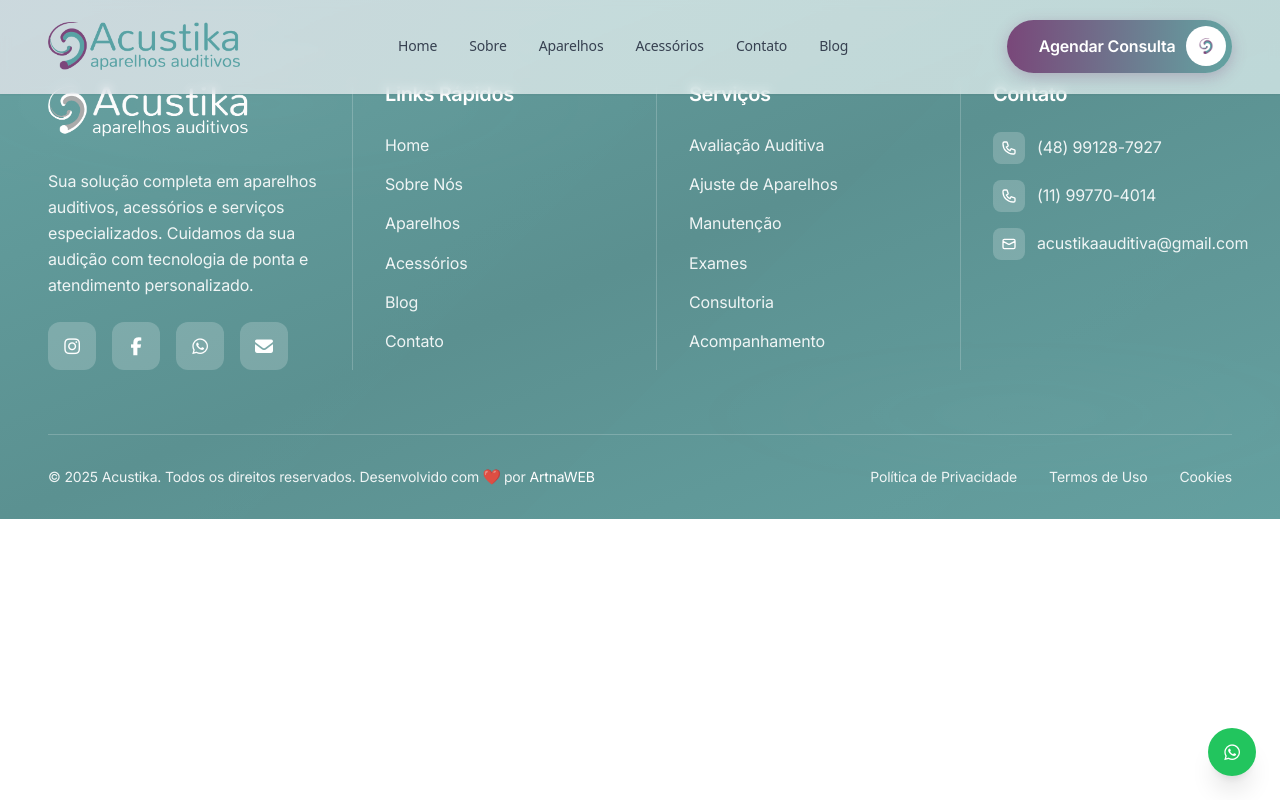
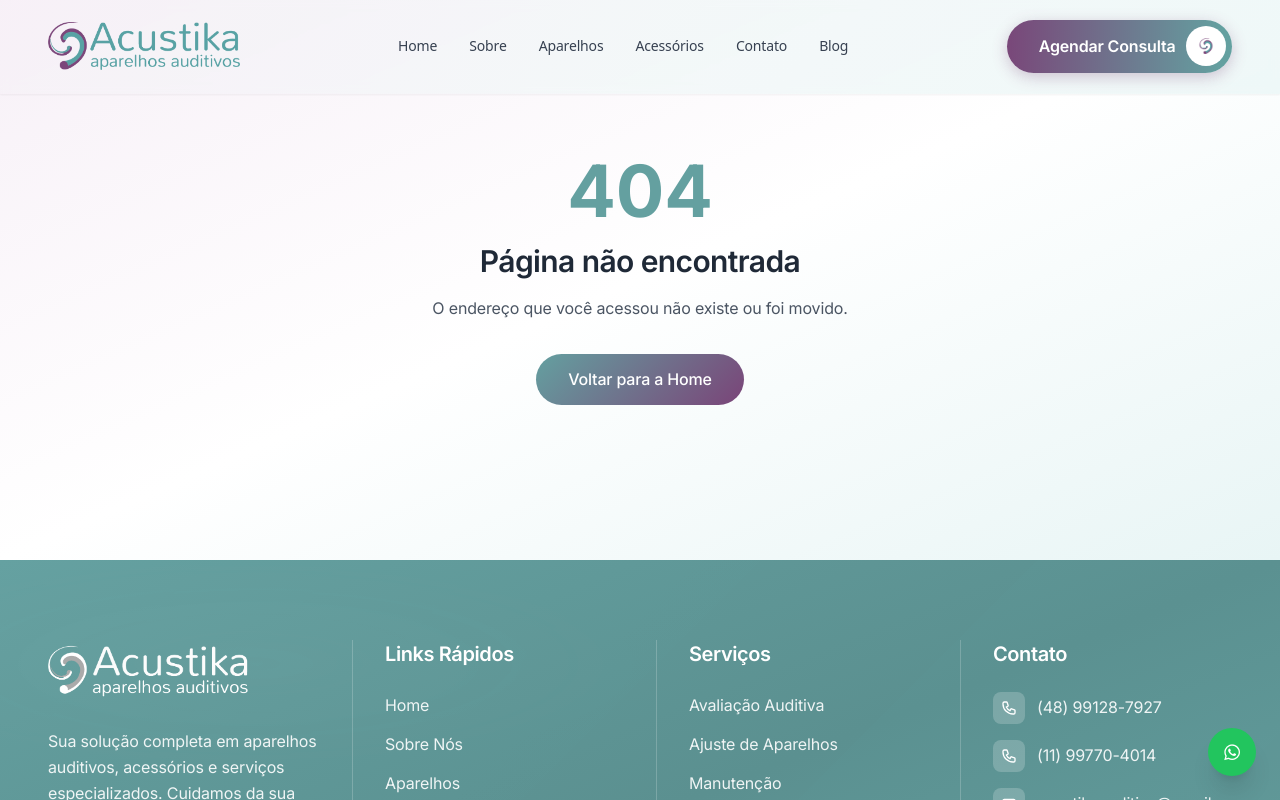
Before and after one commit to artnaweb-sites-e-sistemas/site-acustika, a React (Vite) app: page /404 in a window 1280 px wide. Shown: the top 800 px of the page. Built offline with nearby package versions, Linux system fonts and the light colour scheme.

Commit message:
feat: Implement 404 page routing and update Google Analytics configuration for improved tracking

```diff
--- a/index.html
+++ b/index.html
@@ -11,7 +11,7 @@
       window.dataLayer = window.dataLayer || [];
       function gtag(){dataLayer.push(arguments);}
       gtag('js', new Date());
-      gtag('config', 'G-DV99MD5C7K');
+      gtag('config', 'G-DV99MD5C7K', { send_page_view: false });
     </script>
   </head>
   <body>
--- a/src/App.jsx
+++ b/src/App.jsx
@@ -1,5 +1,5 @@
 import React from 'react';
-import { BrowserRouter as Router, Routes, Route } from 'react-router-dom';
+import { BrowserRouter as Router, Routes, Route, Navigate } from 'react-router-dom';
 import MainLayout from './layouts/MainLayout';
 import ScrollToTop from './components/ScrollToTop';
 import GoogleAnalytics from './components/GoogleAnalytics';
@@ -30,6 +30,7 @@ import Acessorios from './pages/Acessorios';
 import Contato from './pages/Contato';
 import Blog from './pages/Blog';
 import BlogPost from './pages/BlogPost';
+import NotFound from './pages/NotFound';
 
 function App() {
   return (
@@ -65,6 +66,8 @@ function App() {
           <Route path="/contato" element={<Contato />} />
           <Route path="/blog" element={<Blog />} />
           <Route path="/blog/:slug" element={<BlogPost />} />
+          <Route path="/404" element={<NotFound />} />
+          <Route path="*" element={<Navigate to="/404" replace />} />
         </Routes>
       </MainLayout>
     </Router>
--- /dev/null
+++ b/src/pages/NotFound.jsx
@@ -0,0 +1,31 @@
+import React, { useEffect } from 'react';
+import { Link } from 'react-router-dom';
+
+const NotFound = () => {
+  useEffect(() => {
+    document.title = 'Página não encontrada | Acústika';
+  }, []);
+
+  return (
+    <section className="min-h-[70vh] flex items-center justify-center px-4 py-24 bg-gradient-to-br from-[#f7f0f7] via-white to-[#e8f5f5]">
+      <div className="text-center max-w-lg">
+        <p className="text-7xl font-bold text-[#64a0a0] mb-4">404</p>
+        <h1 className="text-2xl md:text-3xl font-semibold text-gray-800 mb-4">
+          Página não encontrada
+        </h1>
+        <p className="text-gray-600 mb-8">
+          O endereço que você acessou não existe ou foi movido.
+        </p>
+        <Link
+          to="/"
+          className="inline-block px-8 py-3 rounded-full text-white font-medium transition-opacity hover:opacity-90"
+          style={{ background: 'linear-gradient(135deg, #64a0a0, #7a4478)' }}
+        >
+          Voltar para a Home
+        </Link>
+      </div>
+    </section>
+  );
+};
+
+export default NotFound;
--- a/src/pages/Sobre.jsx
+++ b/src/pages/Sobre.jsx
@@ -9,10 +9,8 @@ import equipeJuliana from '../assets/images/equipe-juliana-popescu.png.webp';
 import equipeRenato from '../assets/images/equipe-renato.png.webp';
 import equipeCarin from '../assets/images/equipe-carin.png.webp';
 import equipeJessica from '../assets/images/equipe-jessica.png.webp';
-import equipeDaiana from '../assets/images/equipe-daiana.png.webp';
 import equipeValeria from '../assets/images/equipe-valeria.png.webp';
 import equipeValdirene from '../assets/images/equipe-valdirene.png.webp';
-import equipeEliana from '../assets/images/equipe-eliana.png.webp';
 import equipeNatalia from '../assets/images/equipe-natalia.png.webp';
 import equipePaula from '../assets/images/equipe-paula.png.webp';
 import equipeJanaina from '../assets/images/equipe-janaina.png.webp';
@@ -513,11 +511,6 @@ const Sobre = () => {
                   photo: equipeJessica
                 },
                 {
-                  name: "Daiana",
-                  role: "Gerente",
-                  photo: equipeDaiana
-                },
-                {
                   name: "Valeria",
                   role: "Fonoaudióloga",
                   photo: equipeValeria
@@ -526,11 +519,6 @@ const Sobre = () => {
                   name: "Valdirene",
                   role: "Assistente Comercial",
                   photo: equipeValdirene
-                },
-                {
-                  name: "Eliana",
-                  role: "Assistente Comercial",
-                  photo: equipeEliana
                 },
                 {
                   name: "Natalia",
```
